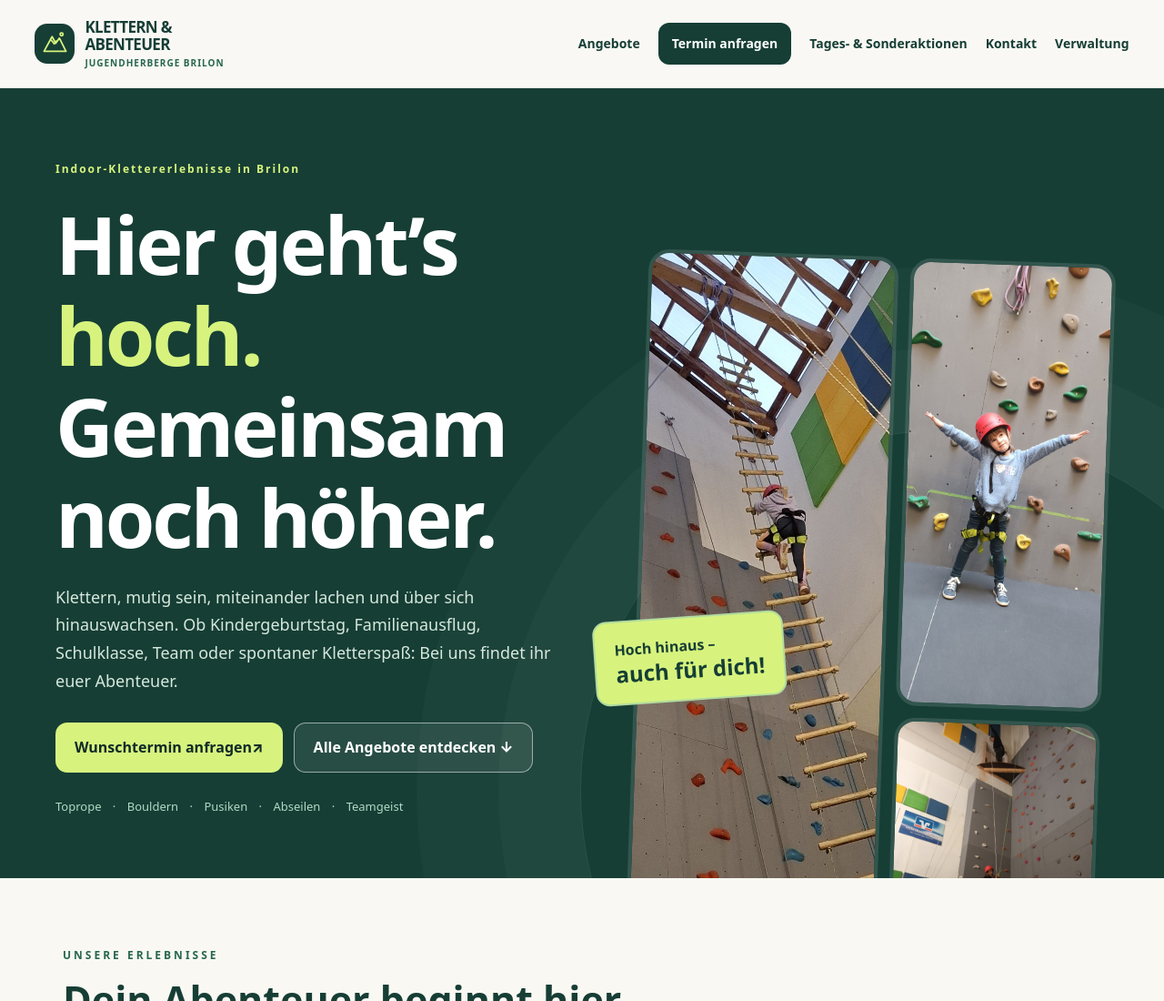
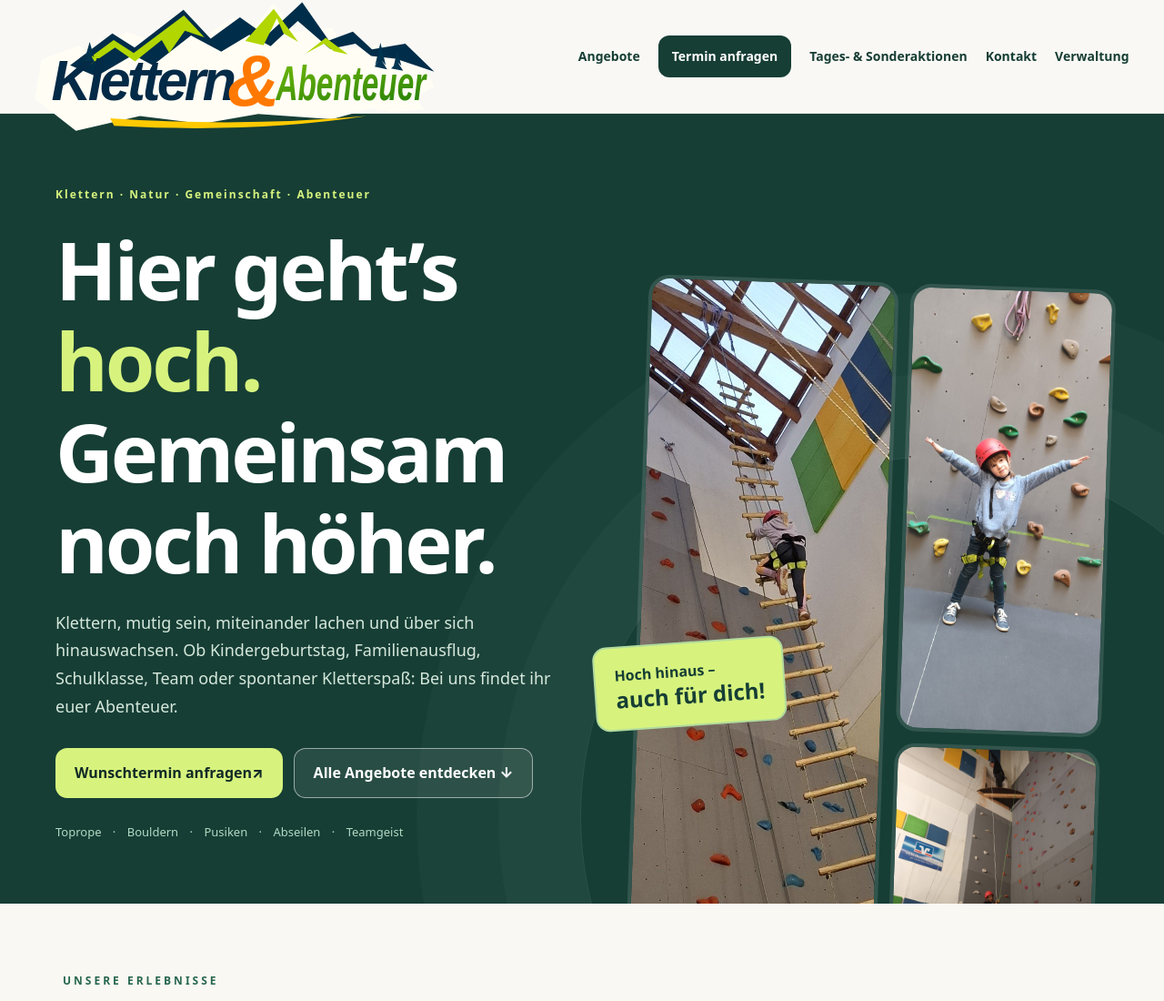
Before and after one commit to MarcoFruedrich/klettern-brilon-neu, a website: page site/index.html in a window 1280 px wide. Shown: the top 1100 px of the page at 91% size. Drawn offline with Linux system fonts and the light colour scheme; no server answers.

Commit message:
Markenlogo und standortneutralen Startseitentext veröffentlichen

```diff
--- a/site/index.html
+++ b/site/index.html
@@ -1,10 +1,10 @@
 <!DOCTYPE html>
-<html lang="de"><head><meta charset="utf-8"/><meta content="width=device-width,initial-scale=1" name="viewport"/><meta content="#163e35" name="theme-color"/><title>Klettern &amp; Abenteuer | Brilon</title><link href="/style.css" rel="stylesheet"/></head><body><header class="site-header"><div class="container header-inner">
-<a aria-label="Klettern und Abenteuer Brilon, zur Startseite" class="logo" href="#start"><span class="logo-mark"><svg fill="none" stroke="currentColor" stroke-linecap="round" stroke-linejoin="round" stroke-width="2.2" viewbox="0 0 36 36"><path d="M3 29 14 9l5 9 5-7 9 18H3Z"></path><path d="m13 14 4 5 3-4"></path><circle cx="27" cy="6" r="2"></circle></svg></span><span>KLETTERN &amp;<br/>ABENTEUER <small>Jugendherberge Brilon</small></span></a>
+<html lang="de"><head><meta charset="utf-8"/><meta content="width=device-width,initial-scale=1" name="viewport"/><meta content="#163e35" name="theme-color"/><title>Klettern &amp; Abenteuer | Erlebnisse für Gruppen und Familien</title><link href="/style.css?v=20261105-header-logo" rel="stylesheet"/></head><body><header class="site-header"><div class="container header-inner">
+<a aria-label="Klettern und Abenteuer, zur Startseite" class="logo brand-logo" href="#start"><img src="/logo-klettern-abenteuer.svg" alt="Klettern &amp; Abenteuer" width="440" height="168"/></a>
 <button aria-controls="siteNav" aria-expanded="false" aria-label="Menü öffnen" class="menu-toggle" id="menuToggle" type="button">☰</button>
 <nav aria-label="Hauptnavigation" class="navlinks" id="siteNav"><a href="#angebote">Angebote</a><a class="button button-dark btn-sm" href="#buchung">Termin anfragen</a><a href="#aktionen">Tages- &amp; Sonderaktionen</a><a href="#kontakt">Kontakt</a><a href="/admin.html">Verwaltung</a></nav>
 </div></header><main><section class="hero" id="start"><div class="container hero-inner"><div>
-<span class="eyebrow">Indoor-Klettererlebnisse in Brilon</span>
+<span class="eyebrow">Klettern · Natur · Gemeinschaft · Abenteuer</span>
 <h1>Hier geht’s <em>hoch.</em><br/>Gemeinsam noch höher.</h1>
 <p class="lead">Klettern, mutig sein, miteinander lachen und über sich hinauswachsen. Ob Kindergeburtstag, Familienausflug, Schulklasse, Team oder spontaner Kletterspaß: Bei uns findet ihr euer Abenteuer.</p>
 <div class="hero-actions"><a class="button button-primary" href="#buchung">Wunschtermin anfragen <span aria-hidden="true">↗</span></a><a class="button button-ghost" href="#angebote">Alle Angebote entdecken ↓</a></div>
```
